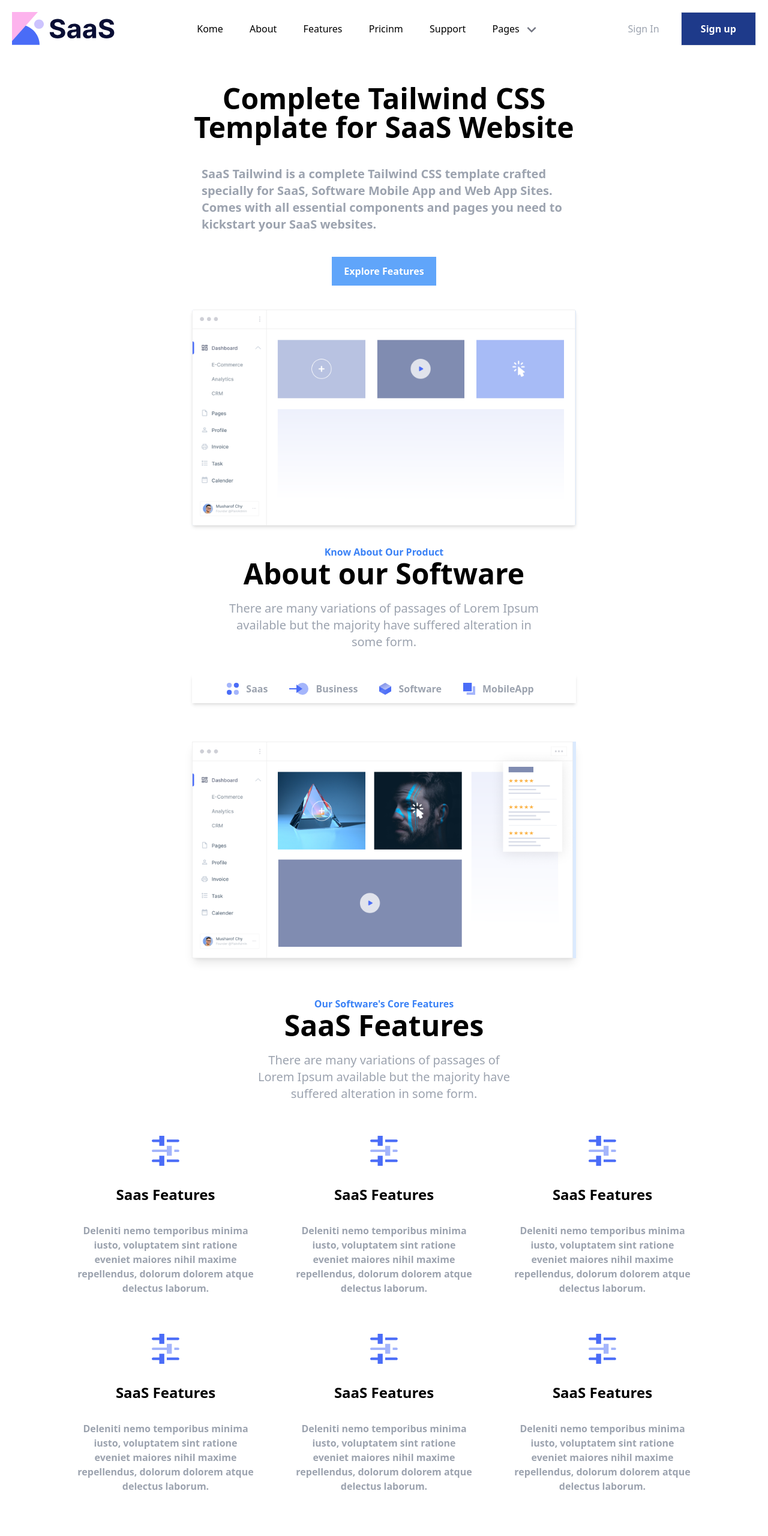
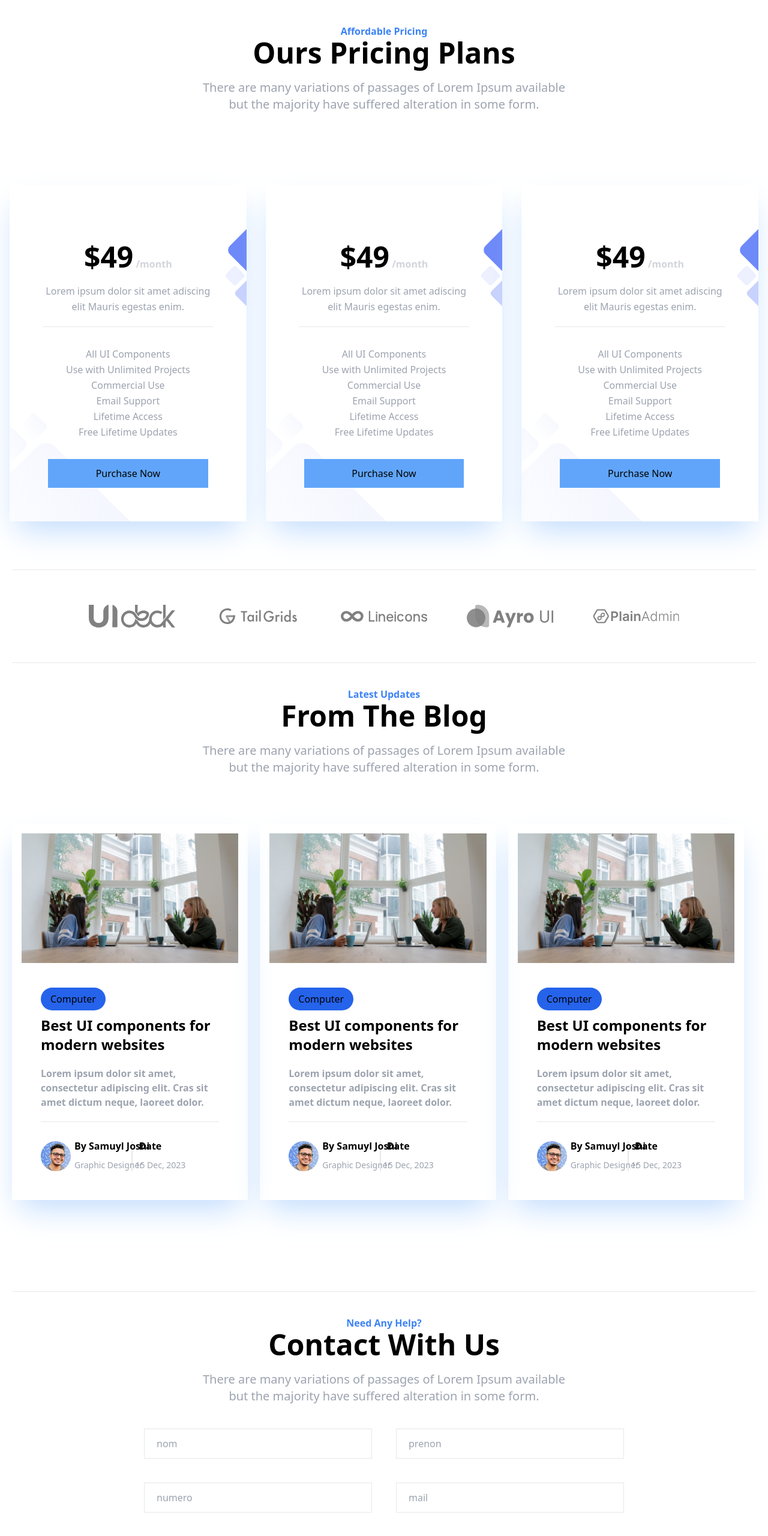
Before and after one commit to makalouNana/Maquette4, a website: page src/index.html in a window 1280 px wide. Shown: the top 2560 px of the page at 60% size. Drawn offline with Linux system fonts and the light colour scheme.

```diff
--- a/package.json
+++ b/package.json
@@ -4,7 +4,7 @@
   "description": "",
   "main": "index.js",
   "scripts": {
-    "test": "echo \"Error: no test specified\" && exit 1"
+    "build-css": "tailwindcss build src/input.css -o public/output.css"
   },
   "author": "",
   "license": "ISC",
--- a/src/index.html
+++ b/src/index.html
@@ -7,7 +7,7 @@
 </head>
 <body>
   <!-- c'est l'entete -->
-    <div class="flex justify-between pt-5 mx-5 items-center">
+    <!-- <div class="flex justify-between pt-5 mx-5 items-center">
     <div class="">
       <img src="../images/logo.svg" class="h-14 w-auto">
     </div>
@@ -22,36 +22,36 @@
     </nav>
     <div class="">
        <a class=" text-gray-400 px-8 py-4 ">Sign In</a>
-       <a class="bg-blue-900 px-8 py-4 font-bold text-white hover:shadow-md border">Sign up</a>
+       <a class="bg-blue-900 px-8 py-4 font-bold text-white hover:shadow-sm:bordew-6r">Sign up</a>
     </div>
-  </div>
+  </div> -->
 <!-- Complete tailwind -->
-  <section>
-    <div class="mx-80 mt-8">
+  <!-- <section>
+    <div class="mx-auto text-center mt-8">
      <div class="">
-       <h1 class="font-bold text-center text-5xl py-8 pb-10 mt-8">Complete Tailwind CSS Template for SaaS Website </h1>
-       <p class="text-gray-400 font-bold leading-7 text-xl px-4 mb-10">SaaS Tailwind is a complete Tailwind CSS template crafted specially for SaaS, Software Mobile App and Web App Sites. Comes with all essential components and pages you need to kickstart your SaaS websites. </p>
+       <h1 class="font-bold text-center text-2xl sm:text-w-65xl py-8 pb-10 mt-8">Complete Tailwind CSS <br> Template for SaaS Website </h1>
+       <p class="text-gray-400 font-bold leading-7 text-sm md:text-xl px-20 mb-10">SaaS Tailwind is a complete Tailwind CSS template crafted specially for <br> SaaS, Software Mobile App and Web App Sites. Comes with all essential <br> components and pages you need to kickstart your SaaS websites. </p>
        <div class="flex justify-center">
          <div class="bg-blue-400  px-5 py-3 mb-10 font-bold text-white">Explore Features</div>
        </div>
-      <div class="bg-blue-100 max-w-fit shadow-md rounded overflow-hidden">
+      <div class="mx-auto max-w-fit shadow-md rounded overflow-hidden">
           <img src="../images/hero-image.png ">
        </div>
      </div>
    </div>
- </section>
+ </section> -->
  <!-- About Our products -->
- <section>
+ <!-- <section>
 
-  <div class="mx-80 mt-8">
+  <div class="mx-auto mt-8">
     <div class="  text-center">
       <h1 class="font-bold text-blue-500">Know About Our Product</h1>
-      <h1 class="font-bold text-center text-5xl">About our Software </h1>
-      <p class="text-gray-400 my-5 leading-7 text-xl px-14 mb-10">There are many variations of passages of Lorem Ipsum available but the majority have suffered alteration in some form. </p>
+      <h1 class="font-bold text-center  text-3xl sm:text-5xl">About our Software </h1>
+      <p class="text-gray-400 my-5 leading-7 text-xl px-14 mb-10">There are many variations of passages of Lorem Ipsum available <br> <br> but the majority have suffered alteration in some form. </p>
 
       <p class="text-gray-400 font-bold leading-7 text-xl px-4 mb-10"> </p>
 
-      <div class="flex justify-center flex-wrap m-5 py-3 mx-auto shadow-md">
+      <div class="flex justify-center sm:max-w-fit flex-wrap sm:flex-nowrap m-5 py-3 mx-auto shadow-md">
 
         <div class="flex mx-3">
           <img src="../images/saas.svg">
@@ -73,52 +73,52 @@
         </div>
 
       </div>
-     <div class="bg-blue-100 max-w-fit shadow-lg my-16 ">
+     <div class="mx-auto max-w-fit shadow-lg my-16 ">
          <img src="../images/about-image.png ">
       </div>
     </div>
   </div>
-</section>
+</section>  -->
 
  <!-- Our Sotwares -->
- <section class="border-b border-gray-200  mb-10 mx-10">
+ <!-- <section class="border-b border-gray-200  mb-10 ">
 
-  <div class="mx-80 my-10 ">
+  <div class="mx-auto my-10 ">
     <div class="  text-center h-40">
       <h1 class="font-bold text-blue-500">Our Software's Core Features</h1>
-      <h1 class="font-bold text-center text-5xl">SaaS Features </h1>
-      <p class="text-gray-400 my-5 leading-7 text-xl px-14 mb-0">There are many variations of passages of Lorem Ipsum available but the majority have suffered alteration in some form. </p>
+      <h1 class="font-bold text-center  text-3xl sm:text-5xl">SaaS Features </h1>
+      <p class="text-gray-400 my-5 leading-7 text-xl px-14 mb-10">There are many variations of passages of Lorem Ipsum available <br> but the majority have suffered alteration in some form. </p>
     </div>
   </div>
       <div class="flex flex-wrap justify-center pb-20">
-                  <div class="text-center w-1/4 m-8">
+                <div class="text-center sm:w-1/3 md:w-1/4 m-8">
                     <img src="../images/easy.svg" class="mx-auto">
-                    <h1 class="font-bold text-center text-2xl py-8">Saas Features </h1>
+                    <h1 class="font-bold text-center text-xl sm:text-2xl py-8">Saas Features </h1>
                     <p class="font-semibold text-gray-400 ">Deleniti nemo temporibus minima iusto, voluptatem sint ratione eveniet maiores nihil maxime repellendus, dolorum dolorem atque delectus laborum. </p>
                 </div>
-                <div class="text-center w-1/4 m-8">
+                <div class="text-center  sm:w-1/3 md:w-1/4 m-8">
                   <img src="../images/easy.svg" class="mx-auto">
-                  <h1 class="font-bold text-center text-2xl py-8">SaaS Features </h1>
+                  <h1 class="font-bold text-center text-xl sm:text-2xl py-8">SaaS Features </h1>
                   <p class="font-semibold text-gray-400 ">Deleniti nemo temporibus minima iusto, voluptatem sint ratione eveniet maiores nihil maxime repellendus, dolorum dolorem atque delectus laborum. </p>
+               </div>
+               <div class="text-center sm:w-1/3 md:w-1/4 m-8">
+                <img src="../images/easy.svg" class="mx-auto">
+                <h1 class="font-bold text-center text-xl sm:text-2xl py-8">SaaS Features </h1>
+                <p class="font-semibold text-gray-400 ">Deleniti nemo temporibus minima iusto, voluptatem sint ratione eveniet maiores nihil maxime repellendus, dolorum dolorem atque delectus laborum. </p>
               </div>
-              <div class="text-center w-1/4 m-8">
-                <img src="../images/easy.svg" class="mx-auto">
-                <h1 class="font-bold text-center text-2xl py-8">SaaS Features </h1>
-                <p class="font-semibold text-gray-400 ">Deleniti nemo temporibus minima iusto, voluptatem sint ratione eveniet maiores nihil maxime repellendus, dolorum dolorem atque delectus laborum. </p>
-            </div>
-            <div class="text-center w-1/4 m-8">
+            <div class="text-center sm:w-1/3 md:w-1/4 m-8">
               <img src="../images/easy.svg" class="mx-auto">
-              <h1 class="font-bold text-center text-2xl py-8">SaaS Features </h1>
+              <h1 class="font-bold text-center text-xl sm:text-2xl py-8">SaaS Features </h1>
               <p class="font-semibold text-gray-400 ">Deleniti nemo temporibus minima iusto, voluptatem sint ratione eveniet maiores nihil maxime repellendus, dolorum dolorem atque delectus laborum. </p>
           </div>
-          <div class="text-center w-1/4 m-8">
+          <div class="text-center sm:w-1/3 md:w-1/4 m-8">
             <img src="../images/easy.svg" class="mx-auto">
-            <h1 class="font-bold text-center text-2xl py-8">SaaS Features </h1>
+            <h1 class="font-bold text-center text-xl sm:text-2xl py-8">SaaS Features </h1>
             <p class="font-semibold text-gray-400 ">Deleniti nemo temporibus minima iusto, voluptatem sint ratione eveniet maiores nihil maxime repellendus, dolorum dolorem atque delectus laborum. </p>
         </div>
-        <div class="text-center w-1/4 m-8">
+        <div class="text-center sm:w-1/3 md:w-1/4 m-8">
           <img src="../images/easy.svg" class="mx-auto">
-          <h1 class="font-bold text-center text-2xl py-8">SaaS Features </h1>
+          <h1 class="font-bold text-center text-xl sm:text-2xl py-8">SaaS Features </h1>
           <p class="font-semibold text-gray-400 ">Deleniti nemo temporibus minima iusto, voluptatem sint ratione eveniet maiores nihil maxime repellendus, dolorum dolorem atque delectus laborum. </p>
       </div>
 
@@ -128,22 +128,22 @@
 
 
 
-</section>
+</section>  -->
 
  <!-- Wat clients says -->
- <section class="mb-10 bg-gradient-to-b from-white to-blue-100 ">
-  partie3
-    <div class="mx-80 my-10 ">
+ <!-- <section class="mb-10 bg-gradient-to-b from-white to-blue-100 ">
+
+    <div class="mx-auto my-10 ">
       <div class="  text-center h-40">
         <h1 class="font-bold text-blue-500">Testimonials s</h1>
-        <h1 class="font-bold text-center text-5xl">what Clients Says</h1>
-        <p class="text-gray-400 my-5 leading-7 text-xl px-14 mb-0">There are many variations of passages of Lorem Ipsum available but the majority have suffered alteration in some form. </p>
+        <h1 class="font-bold text-center  text-3xl sm:text-5xl">what Clients Says</h1>
+        <p class="text-gray-400 my-5 leading-7 text-xl px-14 mb-10">There are many variations of passages of Lorem Ipsum available <br> but the majority have suffered alteration in some form. </p>
       </div>
     </div>
 
 
-        <div class=" flex flex-wrap justify-between pb-20 px-10 box-border ">
-          <div class="w-49 p-5 relative bg-white mb-10">
+        <div class=" flex flex-wrap justify-between pb-20 px-5 box-content ">
+          <div class="sm:w-1/2 p-5 relative bg-white mb-10">
             <div class=" relative mb-5  ">
               <img src="../images/author-02.png">
               <span class="block absolute bottom-2/4 left-16 font-bold">
@@ -163,14 +163,14 @@
               <span class="absolute bottom-0 right-0  font-semibold text-gray-400">Client's Review</span>
             </div>
             <img src="../images/demi-cercle.svg" class="absolute right-0 bottom-0 z-1" >
-            <p class="font-semibold text-gray-400 border-t pt-5">Lorem ipsum dolor sit amet, consectetur adipiscing elit. Fusce commodo urna massa, nec dictum velit dignissim ac. Curabitur non cursus tortor. Nunc dignissim accumsan commodo.  </p>
+            <p class="font-semibold text-gray-400 border-t pt-5 ">Lorem ipsum dolor sit amet, consectetur adipiscing elit. Fusce commodo urna massa, nec dictum velit dignissim ac. Curabitur non cursus tortor. Nunc dignissim accumsan commodo.  </p>
 
 
 
           </div>
 
 
-                    <div class=" w-49 p-5 relative bg-white mb-10">
+                    <div class=" sm:w-1/2 p-5 relative bg-white mb-10">
                       <div class=" relative mb-5  ">
                         <img src="../images/author-02.png">
                         <span class="block absolute bottom-2/4 left-16 font-bold">
@@ -190,13 +190,13 @@
                         <span class="absolute bottom-0 right-0  font-semibold text-gray-400">Client's Review</span>
                       </div>
                       <img src="../images/demi-cercle.svg" class="absolute right-0 bottom-0 z-1" >
-                      <p class="font-semibold text-gray-400 border-t pt-5">Lorem ipsum dolor sit amet, consectetur adipiscing elit. Fusce commodo urna massa, nec dictum velit dignissim ac. Curabitur non cursus tortor. Nunc dignissim accumsan commodo.  </p>
+                      <p class="font-semibold text-gray-400 border-t pt-5 ">Lorem ipsum dolor sit amet, consectetur adipiscing elit. Fusce commodo urna massa, nec dictum velit dignissim ac. Curabitur non cursus tortor. Nunc dignissim accumsan commodo.  </p>
 
 
 
                     </div>
 
-                    <div class="w-49 p-5 relative bg-white mb-10">
+                    <div class="sm:w-1/2 p-5 relative bg-white mb-10">
                       <div class=" relative mb-5  ">
                         <img src="../images/author-03.png">
                         <span class="block absolute bottom-2/4 left-16 font-bold">
@@ -216,14 +216,14 @@
                         <span class="absolute bottom-0 right-0  font-semibold text-gray-400">Client's Review</span>
                       </div>
                       <img src="../images/demi-cercle.svg" class="absolute right-0 bottom-0 z-1" >
-                      <p class="font-semibold text-gray-400 border-t pt-5">Lorem ipsum dolor sit amet, consectetur adipiscing elit. Fusce commodo urna massa, nec dictum velit dignissim ac. Curabitur non cursus tortor. Nunc dignissim accumsan commodo.  </p>
+                      <p class="font-semibold text-gray-400 border-t pt-5 ">Lorem ipsum dolor sit amet, consectetur adipiscing elit. Fusce commodo urna massa, nec dictum velit dignissim ac. Curabitur non cursus tortor. Nunc dignissim accumsan commodo.  </p>
 
 
 
                     </div>
 
 
-                    <div class=" w-49 p-5 relative bg-white mb-10">
+                    <div class=" sm:w-1/2 p-5 relative bg-white mb-10">
                       <div class=" relative mb-5  ">
                         <img src="../images/author-04.png">
                         <span class="block absolute bottom-2/4 left-16 font-bold">
@@ -243,25 +243,25 @@
                         <span class="absolute bottom-0 right-0  font-semibold text-gray-400">Client's Review</span>
                       </div>
                       <img src="../images/demi-cercle.svg" class="absolute right-0 bottom-0 z-1" >
-                      <p class="font-semibold text-gray-400 border-t pt-5">Lorem ipsum dolor sit amet, consectetur adipiscing elit. Fusce commodo urna massa, nec dictum velit dignissim ac. Curabitur non cursus tortor. Nunc dignissim accumsan commodo.  </p>
+                      <p class="font-semibold text-gray-400 border-t pt-5 ">Lorem ipsum dolor sit amet, consectetur adipiscing elit. Fusce commodo urna massa, nec dictum velit dignissim ac. Curabitur non cursus tortor. Nunc dignissim accumsan commodo.  </p>
                     </div>
          </div>
-</section>
+</section> -->
 
  <!-- Price -->
-<section class=" ">
+<section>
 
-  <div class="mx-80 my-10 ">
+  <div class="mx-auto my-10 ">
    <div class="  text-center ">
      <h1 class="font-bold text-blue-500">Affordable Pricing</h1>
-     <h1 class="font-bold text-center text-5xl">Ours Pricing Plans</h1>
-     <p class="text-gray-400 my-5 leading-7 text-xl px-14 mb-0">There are many variations of passages of Lorem Ipsum available but the majority have suffered alteration in some form. </p>
+     <h1 class="font-bold text-center  text-3xl sm:text-5xl">Ours Pricing Plans</h1>
+     <p class="text-gray-400 my-5 leading-7 text-xl px-14 mb-10">There are many variations of passages of Lorem Ipsum available <br> but the majority have suffered alteration in some form. </p>
    </div>
  </div>
 
- <div class="flex">
+ <div class="sm:flex sm:flex-wrap md:flex-nowrap justify-center">
 
-   <div class="bg-[url('/images/purcase2.svg')] bg-no-repeat bg-left-bottom shadow-blue-200 shadow-2xl text-center w-1/3 my-20 py-14 mx-4">
+   <div class="bg-[url('/images/purcase2.svg')] bg-no-repeat bg-left-bottom shadow-blue-200 shadow-2xl text-center md:w-1/3 sm:w-2/5 my-20 py-14 mx-4">
      <div class=" bg-[url('/images/purcase.svg')] bg-no-repeat px-14 bg-right-top  pt-10 pb-15  ">
 
        <span class="text-5xl font-bold">$49</span>
@@ -282,7 +282,7 @@
      <div class="bg-blue-400 px-1 py-3 mx-16 "><p>Purchase Now</p> </div>
  </div>
 
- <div class="bg-[url('/images/purcase2.svg')] bg-no-repeat bg-left-bottom shadow-blue-200 shadow-2xl text-center w-1/3 my-20 py-14 mx-4 ">
+ <div class="bg-[url('/images/purcase2.svg')] bg-no-repeat bg-left-bottom shadow-blue-200 shadow-2xl text-center md:w-1/3 sm:w-2/5 my-20 py-14 mx-4 ">
    <div class=" bg-[url('/images/purcase.svg')] bg-no-repeat px-14 bg-right-top  pt-10 pb-15  ">
 
      <span class="text-5xl font-bold">$49</span>
@@ -303,7 +303,7 @@
    <div class="bg-blue-400 px-1 py-3 mx-16 "><p>Purchase Now</p> </div>
 </div>
 
-<div class="bg-[url('/images/purcase2.svg')] bg-no-repeat bg-left-bottom shadow-blue-200 shadow-2xl text-center w-1/3 my-20 py-14 mx-4 ">
+<div class="bg-[url('/images/purcase2.svg')] bg-no-repeat bg-left-bottom shadow-blue-200 shadow-2xl text-center md:w-1/3 sm:w-2/5 my-20 py-14 mx-4 ">
  <div class=" bg-[url('/images/purcase.svg')] bg-no-repeat px-14 bg-right-top  pt-10 pb-15  ">
 
    <span class="text-5xl font-bold">$49</span>
@@ -343,11 +343,11 @@
 <!-- Lastest updates-->
 <section class="conten">
 
-  <div class="mx-80 my-10 ">
+  <div class="mx-auto my-10 ">
   <div class="  text-center ">
     <h1 class="font-bold text-blue-500">Latest Updates </h1>
-    <h1 class="font-bold text-center text-5xl">From The Blog</h1>
-    <p class="text-gray-400 my-5 leading-7 text-xl px-14 mb-0">There are many variations of passages of Lorem Ipsum available but the majority have suffered alteration in some form. </p>
+    <h1 class="font-bold text-center  text-3xl sm:text-5xl">From The Blog</h1>
+    <p class="text-gray-400 my-5 leading-7 text-xl px-14 mb-10">There are many variations of passages of Lorem Ipsum available <br> but the majority have suffered alteration in some form. </p>
   </div>
 </div>
 
@@ -426,11 +426,11 @@
 
 <!-- Need Any -->
 <section>
-  <div class="mx-80 my-10 ">
+  <div class="mx-auto my-10 ">
     <div class="  text-center ">
       <h1 class="font-bold text-blue-500">Need Any Help?</h1>
-      <h1 class="font-bold text-center text-5xl">Contact With Us</h1>
-      <p class="text-gray-400 my-5 leading-7 text-xl px-14 mb-0">There are many variations of passages of Lorem Ipsum available but the majority have suffered alteration in some form. </p>
+      <h1 class="font-bold text-center  text-3xl sm:text-5xl">Contact With Us</h1>
+      <p class="text-gray-400 my-5 leading-7 text-xl px-14 mb-10">There are many variations of passages of Lorem Ipsum available <br> but the majority have suffered alteration in some form. </p>
     </div>
   </div>
 
@@ -455,7 +455,7 @@
     </div>
     <div>
       <input type="email" placeholder="Enter your e-mail" id="mail1" class="px-5 py-0 mr-2 w-80 h-14">
-      <label for="mail1" class="bg-blue-900 text-white font-bold py-4 text-md px-5 cursor-pointer hover:shadow-xl">Subscribe</label>
+      <label for="mail1" class="bg-blue-900 text-white font-bold py-4 text-sm:px-5 w-6cursor-pointer hover:shadow-xl">Subscribe</label>
     </div>
   </div>
 
```
Also changed, not shown: dist/output.css.
